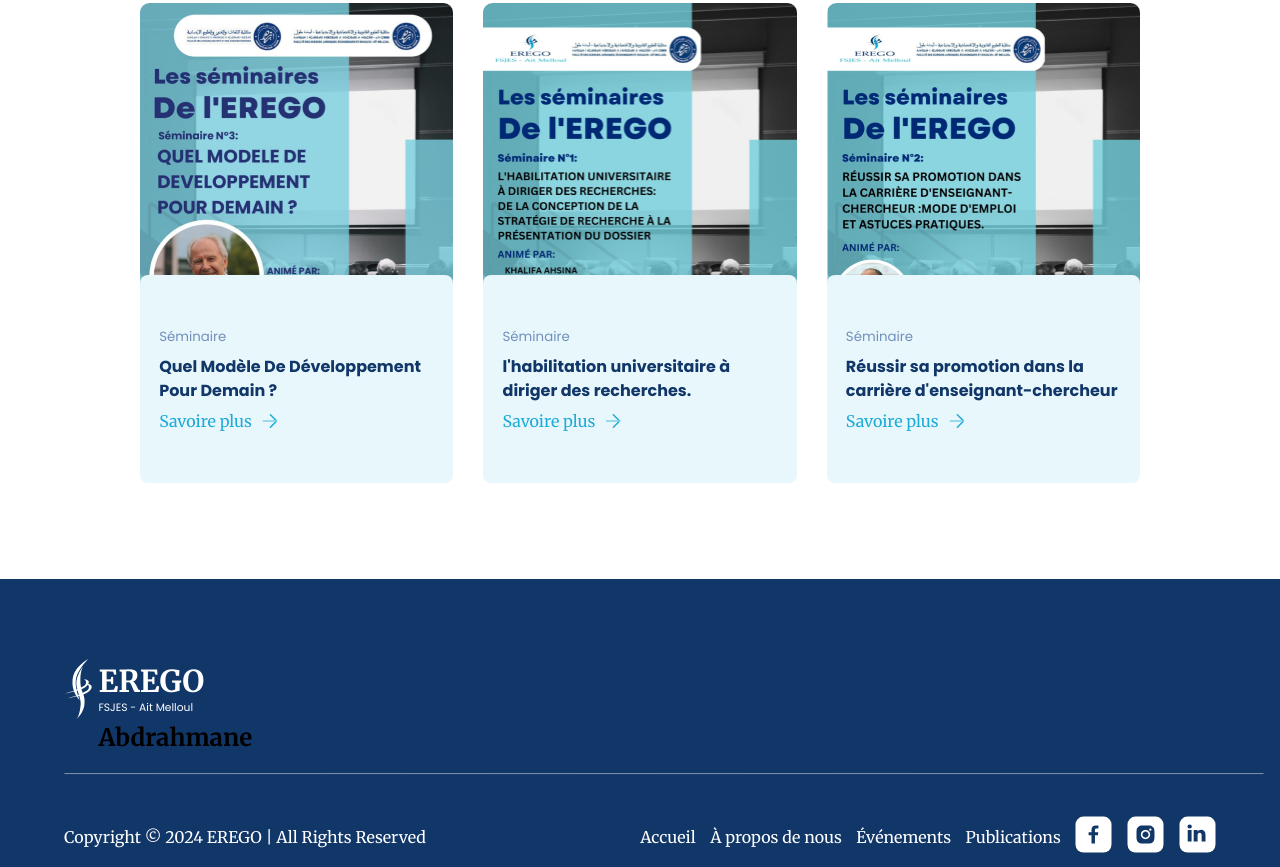
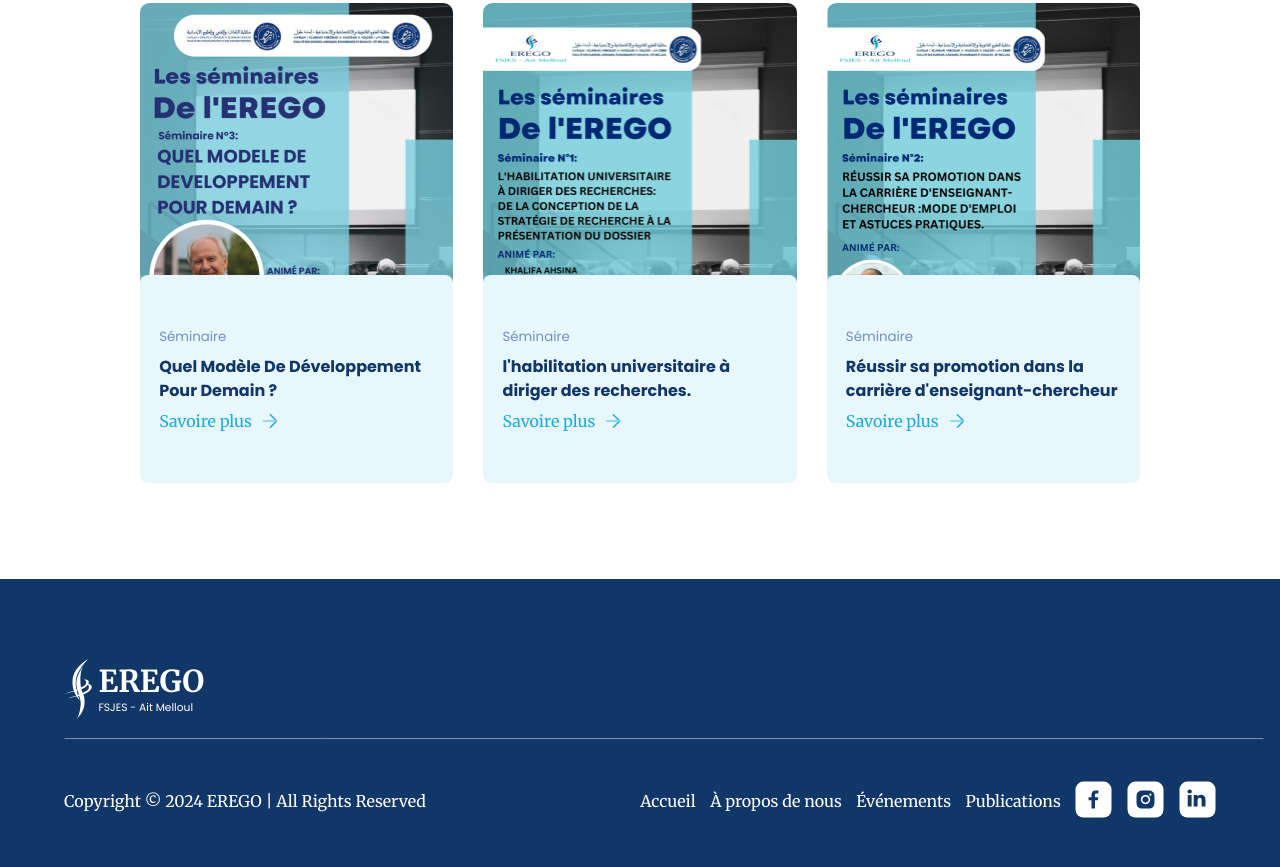
Before and after one commit to Yassirdrioche/Erego, a website: page index.html in a window 1280 px wide. Shown: the part 4505-5372 px from the top of the page. Drawn offline with nearby package versions, Linux system fonts and the light colour scheme.

Commit message:
delete h2

```diff
--- a/index.html
+++ b/index.html
@@ -466,7 +466,6 @@
             <div class="header-logo" data-aos="fade-up">
                 <div class="footer-title">EREGO</div>
                 <div class="footer-sous-title">FSJES - Ait Melloul</div>
-                <h2>Abdrahmane</h2>
                 <div></div>
             </div>
         </section>
```
